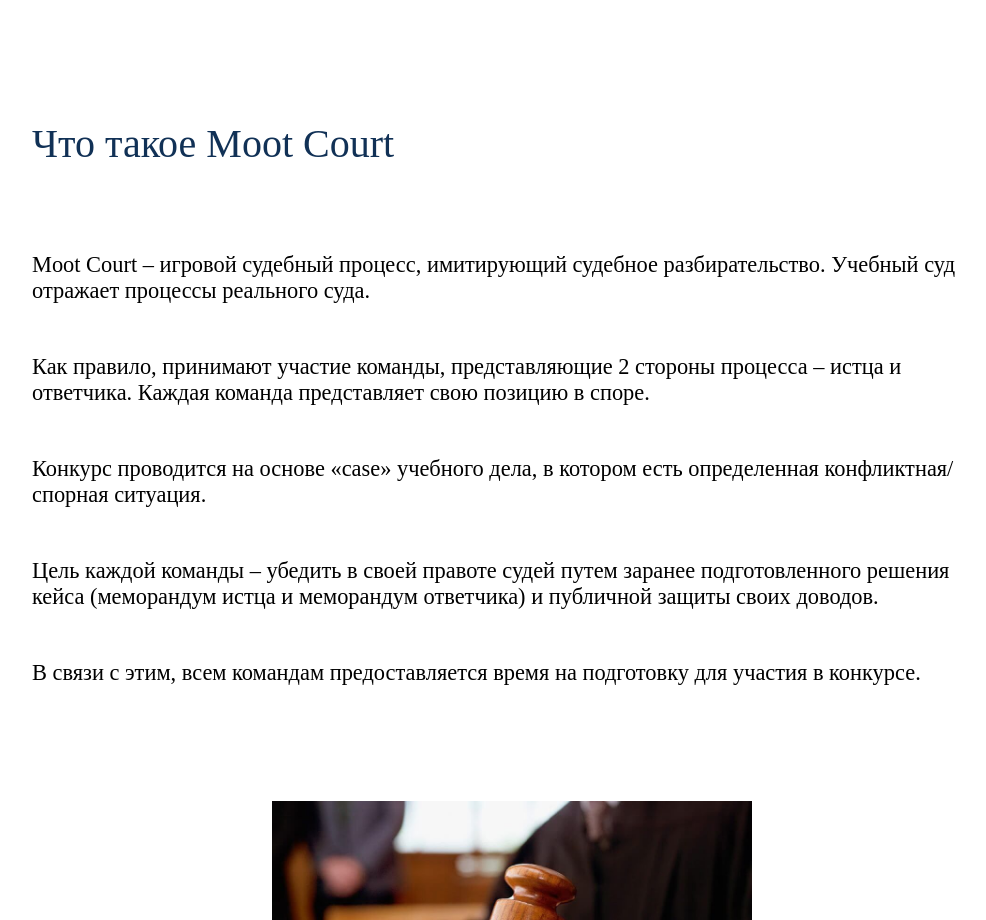
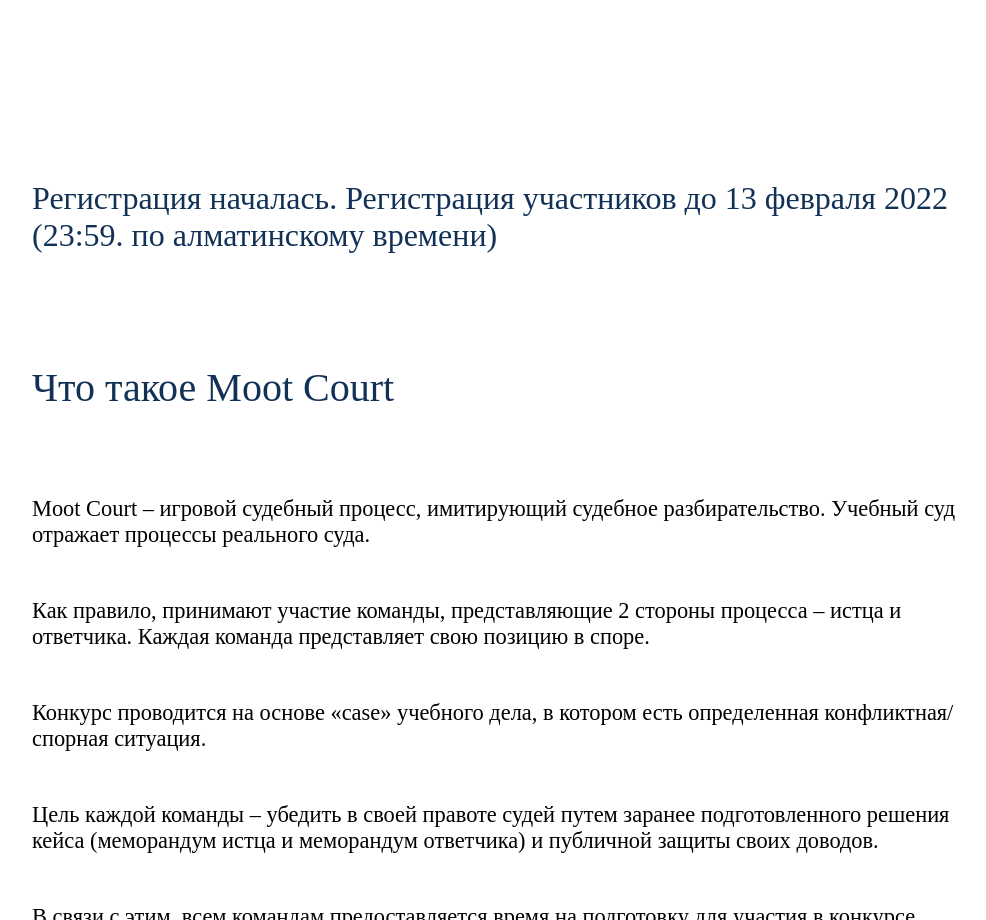
Before and after one commit to darkhanakh/mootcourtkz, a React (Create React App) app: page / in a window 1280 px wide. Shown: the part 1200-2120 px from the top of the page, without its empty margins (96-1082 px from the left). Built offline with nearby package versions, Linux system fonts and the light colour scheme; a web font is replaced by a local one.

Commit message:
registration text

```diff
--- a/src/Components/HomeBody.js
+++ b/src/Components/HomeBody.js
@@ -13,6 +13,7 @@ function HomeBody(props) {
                 <img className='sponsor-img' src={mootcourt_logo} />
                 <img className='sponsor-img' id="girlup" src={girlupnis_logo} />
             </div>
+            <h5 style={{ paddingBottom: '110px' }}>Регистрация началась. Регистрация участников до 13 февраля 2022 (23:59. по алматинскому времени)</h5>
             <h4>Что такое Moot Court </h4>
             <div>
                 <p>
```
